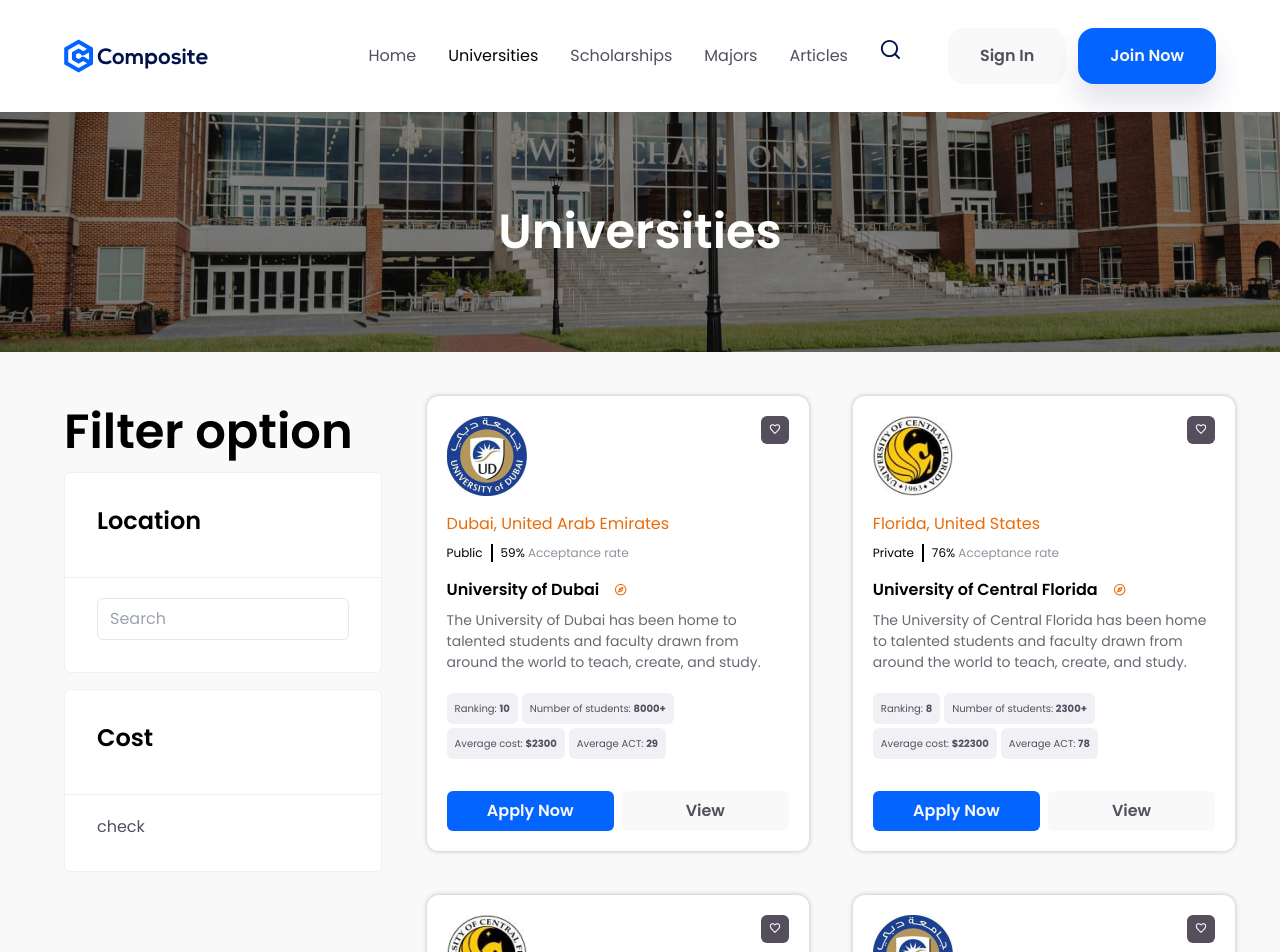
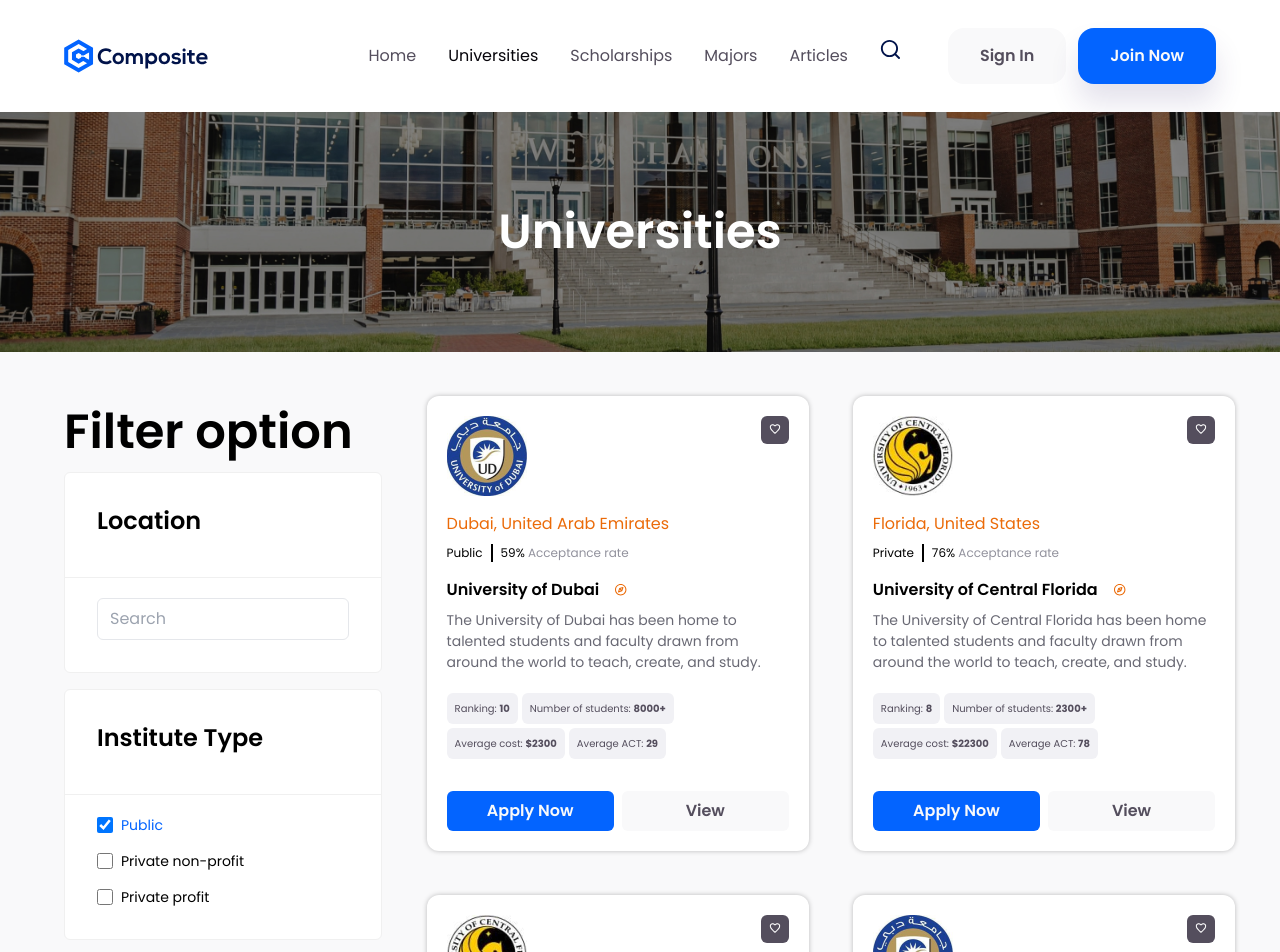
Before and after one commit to shruti271/university_listing_nextjs, a Next.js app in the folder compo-frontend/: page /universities in a window 1280 px wide. Shown: the top 952 px of the page. Built offline with nearby package versions, Linux system fonts and the light colour scheme.

Commit message:
Add institute type filter

```diff
--- a/compo-frontend/components/filter/institute-type/InstituteType.js
+++ b/compo-frontend/components/filter/institute-type/InstituteType.js
@@ -1,11 +1,14 @@
 import CardWrapper from '../shared/card-wrapper/CardWrapper';
 import FilterTitle from '../shared/filter-title/FilterTitle';
+import InstituteOptions from './institute-options/InstiuteOptions';
 
 const InstituteType = ({ className = '' }) => {
   return (
     <CardWrapper>
-      <FilterTitle>Cost</FilterTitle>
-      <div className="px-8 pt-5 pb-8">check</div>
+      <FilterTitle>Institute Type</FilterTitle>
+      <div className="px-8 pt-5 pb-8">
+        <InstituteOptions />
+      </div>
     </CardWrapper>
   );
 };
--- /dev/null
+++ b/compo-frontend/components/filter/institute-type/institute-check/InstituteCheck.js
@@ -0,0 +1,34 @@
+import { useState } from 'react';
+import { v4 as uuidv4 } from 'uuid';
+
+const InstituteCheck = ({ label = '', initialState = false }) => {
+  const [isChecked, setIsChecked] = useState(initialState);
+  const id = uuidv4();
+
+  const handleOnChange = () => {
+    setIsChecked(!isChecked);
+  };
+
+  return (
+    <div class="flex items-center">
+      <input
+        checked={isChecked}
+        onChange={handleOnChange}
+        id={id}
+        type="checkbox"
+        value=""
+        className="w-4 h-4 text-blue-600 bg-gray-100 rounded border-gray-300 focus:ring-blue-500"
+      />
+      <label
+        for={id}
+        className={`ml-2 text-sm font-medium ${
+          isChecked ? 'text-colorPrimary' : 'text-colorBlack'
+        }`}
+      >
+        {label}
+      </label>
+    </div>
+  );
+};
+
+export default InstituteCheck;
--- /dev/null
+++ b/compo-frontend/components/filter/institute-type/institute-options/InstiuteOptions.js
@@ -0,0 +1,13 @@
+import InstituteCheck from '../institute-check/InstituteCheck';
+
+const InstituteOptions = () => {
+  return (
+    <div class="flex flex-col gap-4">
+      <InstituteCheck initialState={true} label="Public" />
+      <InstituteCheck label="Private non-profit" />
+      <InstituteCheck label="Private profit" />
+    </div>
+  );
+};
+
+export default InstituteOptions;
--- a/compo-frontend/components/filter/shared/filter-title/FilterTitle.js
+++ b/compo-frontend/components/filter/shared/filter-title/FilterTitle.js
@@ -1,6 +1,6 @@
 const FilterTitle = ({ className = '', children }) => {
   return (
-    <div className="p-8 pb-10 border-b border-colorGrey">
+    <div className={`p-8 pb-10 border-b border-colorGrey ${className}`}>
       <h4 className="font-semibold text-2xl">{children}</h4>
     </div>
   );
--- a/compo-frontend/package.json
+++ b/compo-frontend/package.json
@@ -12,7 +12,8 @@
     "framer-motion": "^6.3.16",
     "next": "12.1.6",
     "react": "18.2.0",
-    "react-dom": "18.2.0"
+    "react-dom": "18.2.0",
+    "uuid": "^8.3.2"
   },
   "devDependencies": {
     "autoprefixer": "^10.4.7",
```
